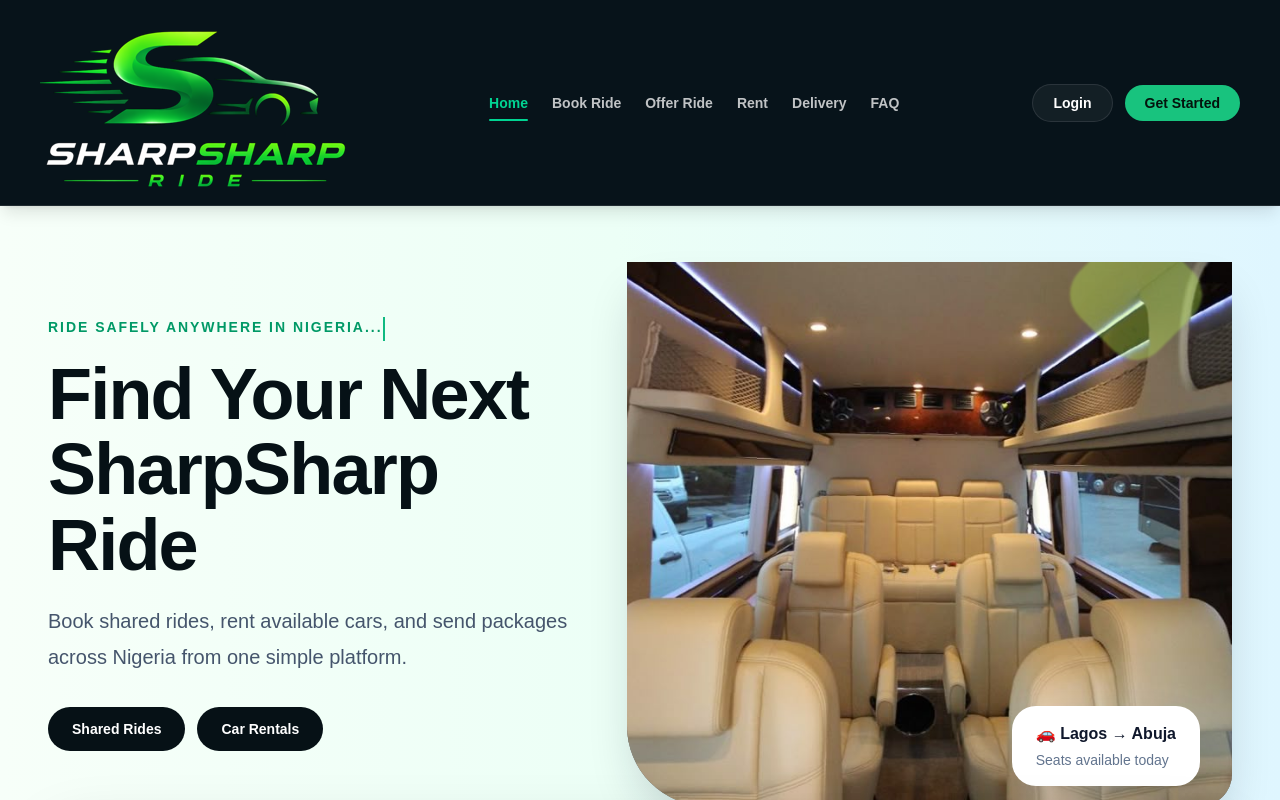
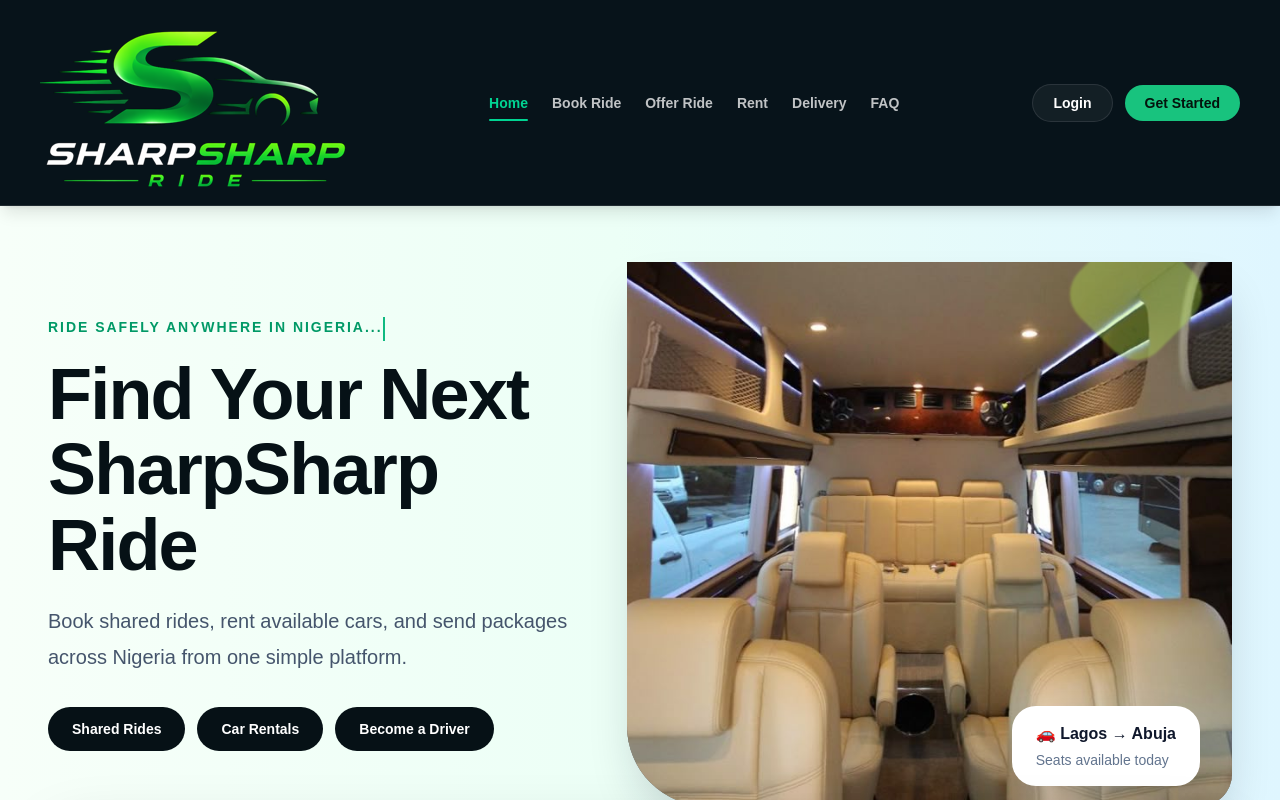
Before and after one commit to joyonovae/sharpsharp-ride-v2, a Next.js app: page / in a window 1280 px wide. Shown: the top 800 px of the page. Built offline with nearby package versions, Linux system fonts and the light colour scheme; no server answers.

Commit message:
become a driver cta

```diff
--- a/src/app/page.tsx
+++ b/src/app/page.tsx
@@ -176,6 +176,11 @@
                 Car Rentals
               </Link>
 
+              <Link
+              href="/offer-a-ride"
+              className="rounded-full bg-[#061116] px-5 py-3 text-sm font-bold text-white transition hover:-translate-y-1 hover:bg-emerald-600 sm:px-6">
+              Become a Driver
+            </Link>
 
             </div>
           </div>
```
